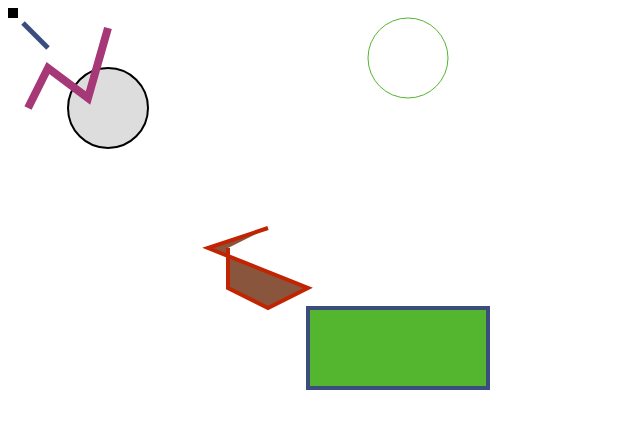
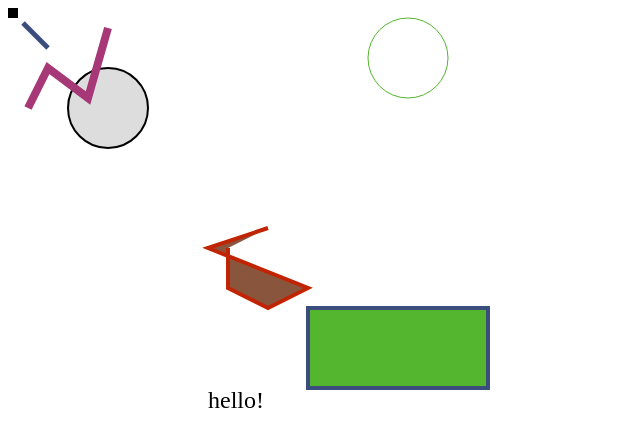
Before and after one commit to jmhl/svgeejs, a website: page index.html in a window 1280 px wide. Shown: the full height of the page, 0-640 px from the left. Drawn offline with Linux system fonts and the light colour scheme.

Commit message:
Add text function

```diff
--- a/index.html
+++ b/index.html
@@ -15,6 +15,7 @@
       var line = SVGEE.line(15, 15, 40, 40);
       var polyline = SVGEE.polyline([20, 100, 40, 60, 80, 90, 100, 20]);
       var polygon = SVGEE.polyline([260, 220, 200, 240, 300, 280, 260, 300, 220, 280, 220, 240]);
+      var text = SVGEE.text(200, 400, 24, 'hello!');
 
       canvas.appendChild(svg);
 
@@ -44,6 +45,8 @@
       SVGEE.stroke(polygon, 4, '#C12402');
       svg.appendChild(polygon);
 
+      svg.appendChild(text);
+
       SVGEE.closeSvg(svg);
     </script>
   </body>
--- a/svgee.js
+++ b/svgee.js
@@ -183,6 +183,26 @@
   }
 
   /**
+   * Creates an SVG text elment.
+   *
+   * @param {number} x The x-coordinate of the top left corner of the text.
+   * @param {number} y The y-coordiante of the top left corner of the text.
+   * @param {string} msg The text that you wish to display.
+   *
+   * @returns {element} The SVG text element to append to the SVG canvas.
+   */
+  function text(x, y, fontSize, msg) {
+    var text = document.createElementNS(w3SvgUrl, 'text');
+
+    text.setAttributeNS(null, 'x', x);
+    text.setAttributeNS(null, 'y', y);
+    text.setAttributeNS(null, 'font-size', fontSize);
+    text.textContent = msg;
+
+    return text;
+  }
+
+  /**
    * Fills the SVG element with a certain color.
    *
    * @param {element} element The SVG element to be filled.
@@ -247,7 +267,8 @@
     polyline: polyline,
     rect: rect,
     stroke: stroke,
-    square: square
+    square: square,
+    text: text
   };
 
   // actually expose the API
```
